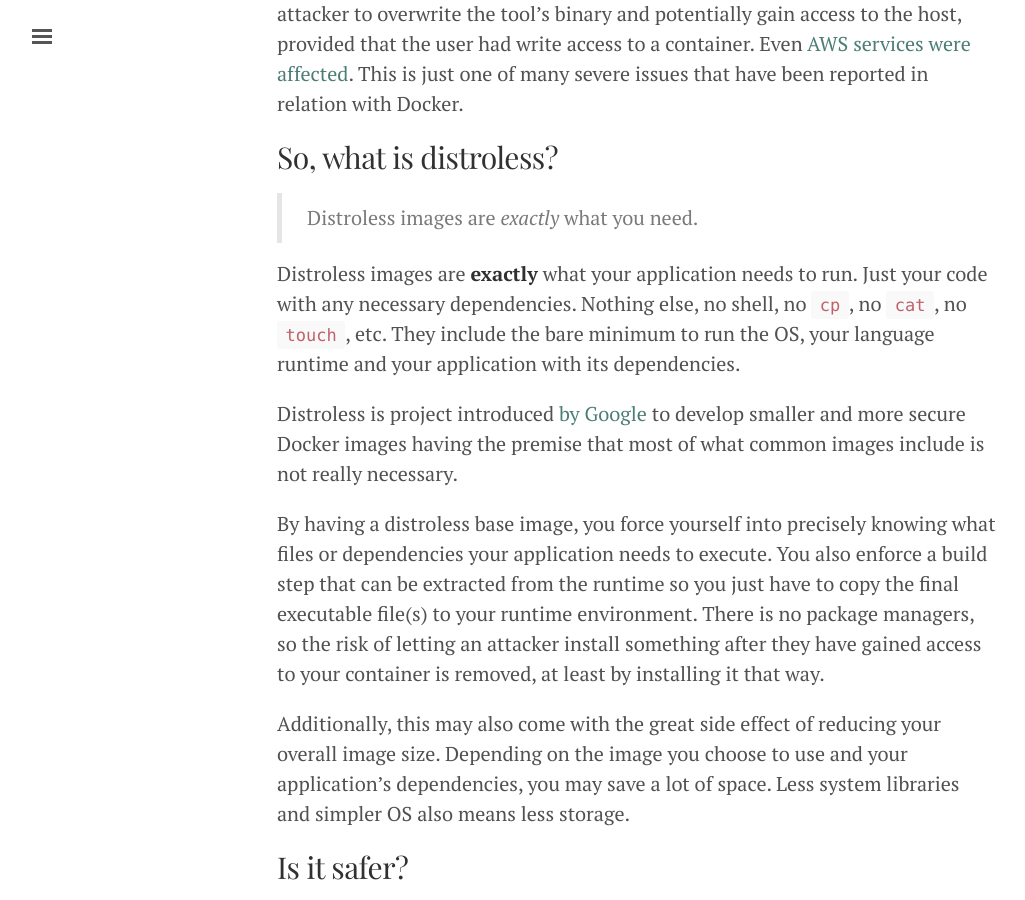
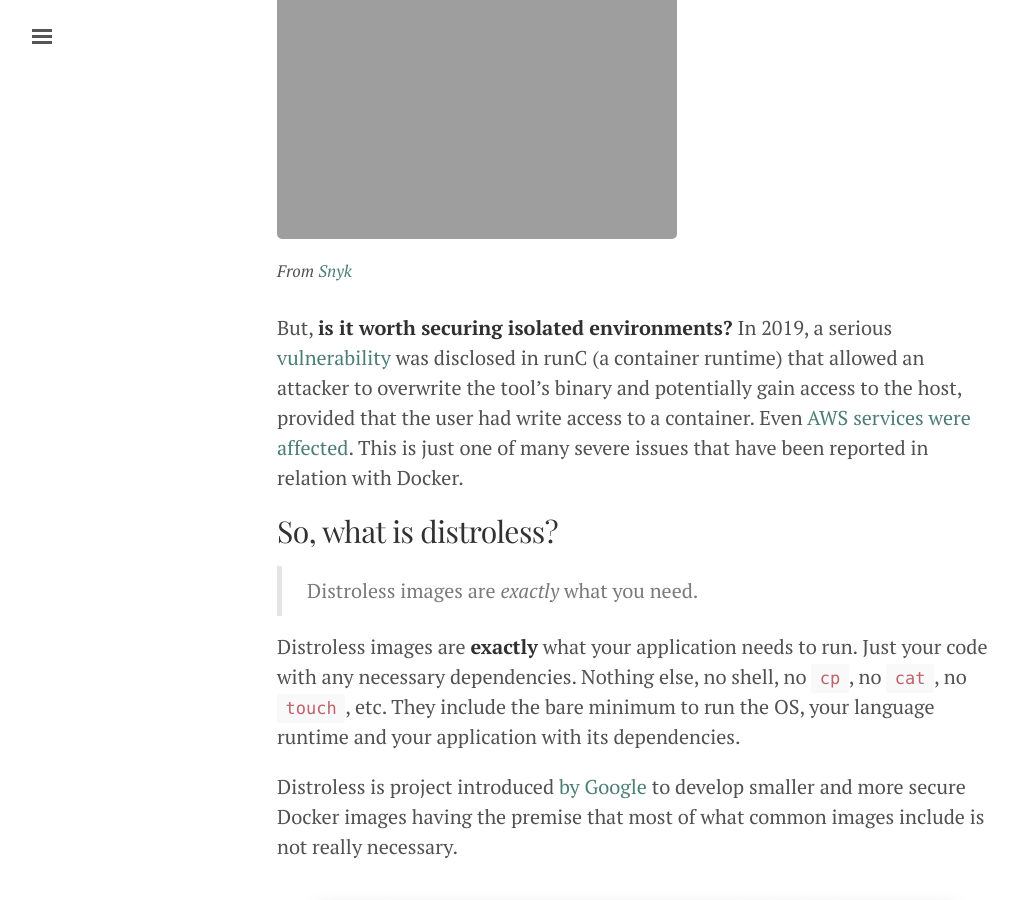
Before and after one commit to erickduran/blog, a Jekyll site: the page built from _posts/2020-05-18-distroless.md, in a window 1280 px wide and 900 px high, scrolled down 1210 px. Shown: the whole window, without its empty margins (3-1028 px from the left). Built offline with Jekyll 4.4.1, drawn with Linux system fonts in a browser that asks for light colours; some web fonts are replaced.

Commit message:
adding images

```diff
--- a/_config.yml
+++ b/_config.yml
@@ -30,6 +30,8 @@
   url:               https://erickduran.com
   email:             me@erickduran.com
 
+version: 1.0.1
+
 # Custom vars
 blog_url:            https://blog.erickduran.com
 
--- a/_posts/2020-05-18-distroless.md
+++ b/_posts/2020-05-18-distroless.md
@@ -27,6 +27,9 @@
 
 [According to Snyk](https://snyk.io/blog/the-top-two-most-popular-docker-base-images-each-have-over-500-vulnerabilities/), on 2019, the official Node.js image included more than 500 vulnerable system libraries and, on top of that, half of developers don't even perform any kind of security scan on the OS layer of their images. There is almost no testing or scanning done on the underlying layers of production applications running in Docker.
 
+![Snyk report](https://blog.erickduran.com/public/img/2020-05-18-snik-devs.png)
+<sup>*From [Snyk](https://snyk.io/blog/80-of-developers-are-not-addressing-docker-security/)*</sup>
+
 But, **is it worth securing isolated environments?** In 2019, a serious [vulnerability](https://cve.mitre.org/cgi-bin/cvename.cgi?name=CVE-2019-5736) was disclosed in runC (a container runtime) that allowed an attacker to overwrite the tool's binary and potentially gain access to the host, provided that the user had write access to a container. Even [AWS services were affected](https://aws.amazon.com/security/security-bulletins/AWS-2019-002/). This is just one of many severe issues that have been reported in relation with Docker.
 
 ## So, what is distroless?
@@ -36,12 +39,16 @@
 
 Distroless is project introduced [by Google](https://github.com/GoogleContainerTools/distroless) to develop smaller and more secure Docker images having the premise that most of what common images include is not really necessary.
 
+![No ls](https://blog.erickduran.com/public/img/2020-05-18-distroless-ls.png)
+
 By having a distroless base image, you force yourself into precisely knowing what files or dependencies your application needs to execute. You also enforce a build step that can be extracted from the runtime so you just have to copy the final executable file(s) to your runtime environment. There is no package managers, so the risk of letting an attacker install something after they have gained access to your container is removed, at least by installing it that way.
 
 Additionally, this may also come with the great side effect of reducing your overall image size. Depending on the image you choose to use and your application's dependencies, you may save a lot of space. Less system libraries and simpler OS also means less storage.
 
 ## Is it safer?
 I recently worked on [this small Proof of Concept](https://github.com/erickduran/docker-distroless-poc) to experiment with distroless and understand its advantages against RCE. The experiment consists of a vulnerable web application that was built on a distroless image and a regular image for comparison. The web application allowed the user to ping any host without sanitizing the input, allowing the user to inject any extra commands to the text field. This could easily be leveraged by an attacker to use some tool like `curl` or `wget` to download an exploit and potentially obtain a reverse shell.
+
+![Safe ping](https://blog.erickduran.com/public/img/2020-05-18-distroish-ping.png)
 
 At the end, I was not able to do much by attempting to execute commands in the vulnerable distroless application and it certainly provided less feedback than the "regular" version, making the exploration stage of an attack harder. There was some RCE happening, but as all commands returned "not found" there was virtually nothing you could do or any information to obtain. If by some reason an attacker manages to get a shell, there's not much they can do as it is nearly impossible to do anything interesting with the included set of OS commands or downloading any additional tools.
 
```
Also changed, not shown: public/img/2020-05-18-distroish-ping.png (added), public/img/2020-05-18-distroless-ls.png (added), public/img/2020-05-18-snyk-devs.png (added).
